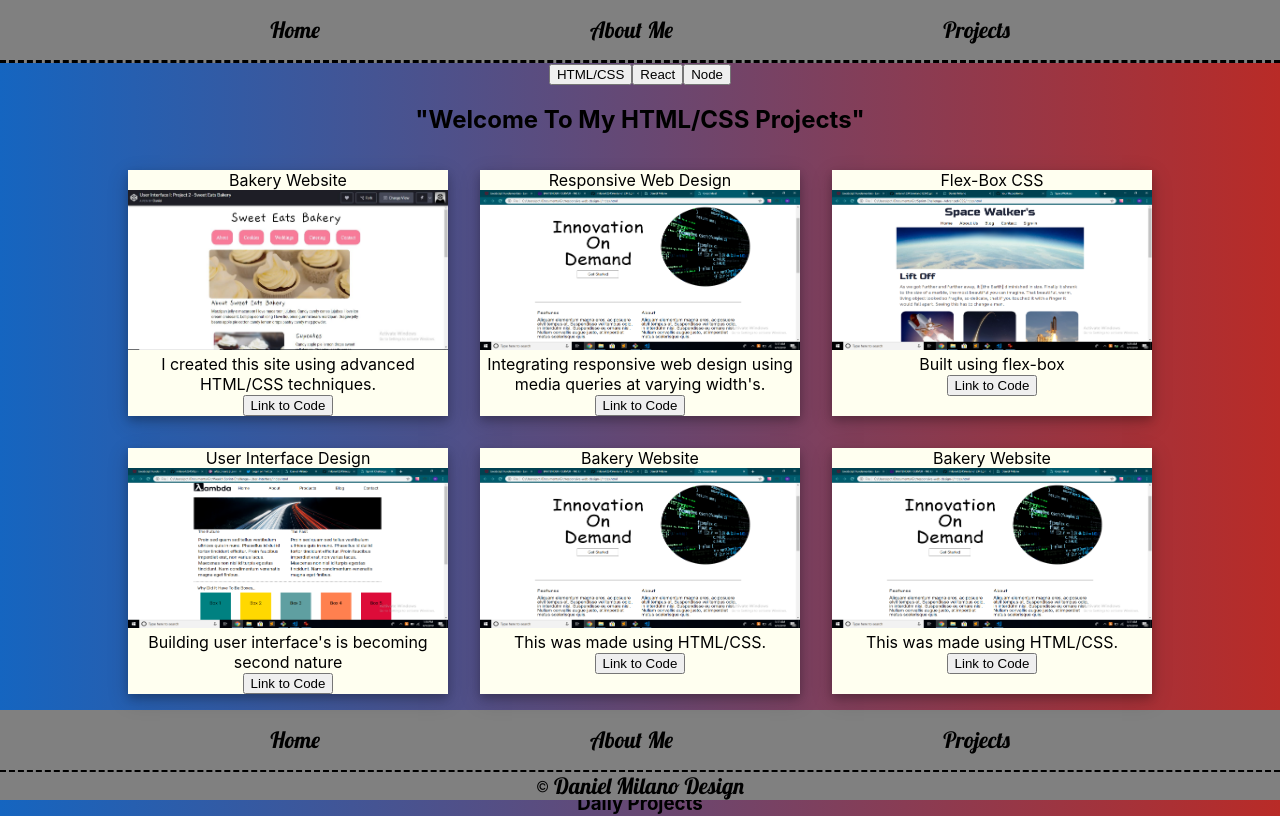
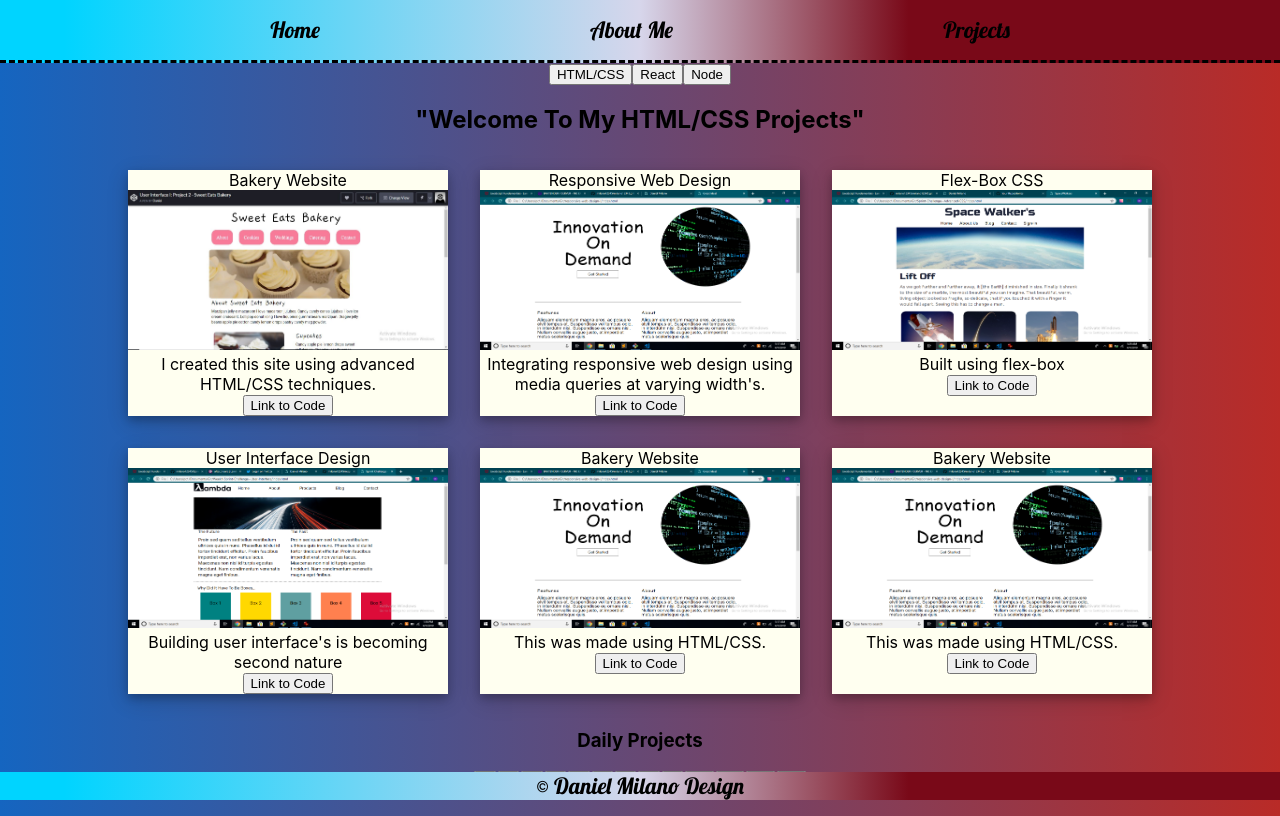
Before and after one commit to milano12345/scratchReactPortfolio, a React (Create React App) app in the folder scratch-portfolio/: page /projects in a window 1280 px wide. Shown: the top 816 px of the page. Built offline with nearby package versions, Linux system fonts and the light colour scheme; the HTML template or start-up script is replaced by a standard one.

Commit message:
removed typos, added margins + gradients

```diff
--- a/scratch-portfolio/src/App.css
+++ b/scratch-portfolio/src/App.css
@@ -52,7 +52,13 @@
 nav {
   display: flex;
   justify-content: space-evenly;
-  background-color: #808080;
+  background: rgb(0, 212, 255);
+  background: linear-gradient(
+    90deg,
+    rgba(0, 212, 255, 1) 5%,
+    rgba(215, 214, 235, 1) 50%,
+    rgba(121, 9, 24, 1) 71%
+  );
   border-bottom-style: dashed;
 }
 
@@ -97,6 +103,7 @@ p {
   height: 11.9rem;
   border-radius: 50%;
   margin-top: 1.5rem;
+  margin-bottom: 2rem;
 }
 
 .avatar-img2 {
@@ -110,6 +117,7 @@ p {
   opacity: 0.7;
   width: 75%;
   margin: auto;
+  margin-bottom: 2rem;
   border-radius: 10px;
   height: auto;
 }
@@ -170,7 +178,13 @@ footer {
   font-family: lobster;
   text-align: center;
   font-size: 1.4rem;
-  background-color: #808080;
+  background: rgb(0, 212, 255);
+  background: linear-gradient(
+    90deg,
+    rgba(0, 212, 255, 1) 5%,
+    rgba(215, 214, 235, 1) 50%,
+    rgba(121, 9, 24, 1) 71%
+  );
 }
 
 /* PROJECTS */
--- a/scratch-portfolio/src/components/Pagination.js
+++ b/scratch-portfolio/src/components/Pagination.js
@@ -1,5 +1,4 @@
 import React, { useState } from "react";
-import NavBar from "./NavigationBar";
 
 const Pagination = () => {
   const [dayProject] = useState([
@@ -250,7 +249,6 @@ const Pagination = () => {
 
   return (
     <div className="projects-grid">
-      <NavBar />
       <div id="projects" className="projects">
         <section className="dayProjects">
           <h3>Daily Projects</h3>
```
